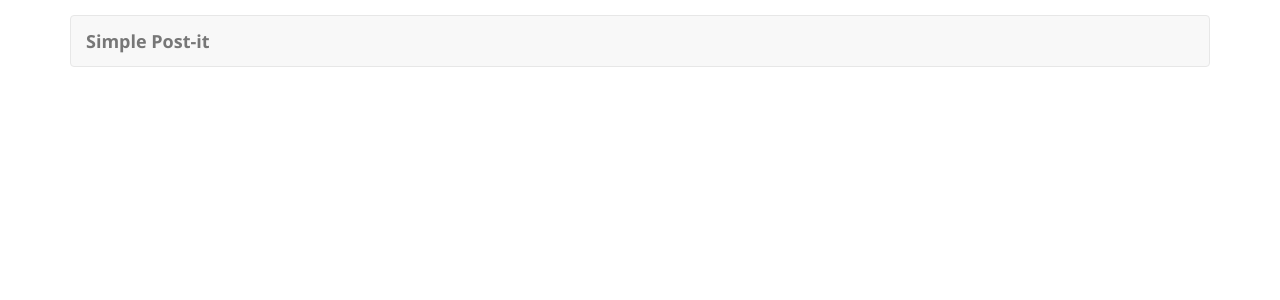
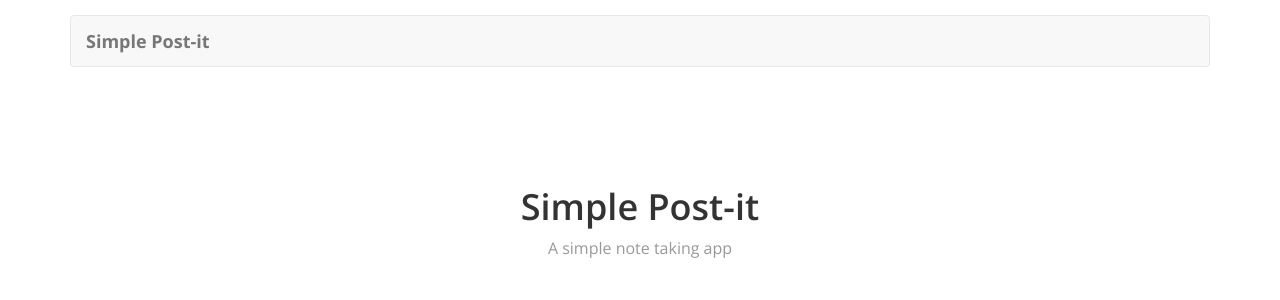
Before and after one commit to schmidtk14/notes-client, a React (Create React App) app: page / in a window 1280 px wide. Shown: the top 300 px of the page. Built offline with nearby package versions, Linux system fonts and the light colour scheme.

Commit message:
Route.js added to handle single page routing.  Home.js added for home page
-Routing added to app.js using Routes.js, For now only route is to homepage.
-Basic styling added to Home with Home.css

```diff
--- a/src/App.js
+++ b/src/App.js
@@ -2,6 +2,7 @@ import React from "react";
 import { Link } from "react-router-dom";
 import { Navbar } from "react-bootstrap";
 import "./App.css";
+import Routes from "./Routes";
 
 function App() {
   return (
@@ -14,6 +15,7 @@ function App() {
           <Navbar.Toggle />
         </Navbar.Header>
       </Navbar>
+      <Routes />
     </div>
   );
 }
--- /dev/null
+++ b/src/Routes.js
@@ -0,0 +1,13 @@
+import React from "react";
+import { Route, Switch } from "react-router-dom";
+import Home from "./containers/Home";
+
+export default function Routes() {
+  return (
+    <Switch>
+      <Route exact path="/">
+        <Home />
+      </Route>
+    </Switch>
+  );
+}
--- /dev/null
+++ b/src/containers/Home.css
@@ -0,0 +1,13 @@
+.Home .lander {
+    padding: 80px 0;
+    text-align: center;
+  }
+
+  .Home .lander h1 {
+    font-family: "Open Sans", sans-serif;
+    font-weight: 600;
+  }
+
+  .Home .lander p {
+    color: #999;
+  }
--- /dev/null
+++ b/src/containers/Home.js
@@ -0,0 +1,13 @@
+import React from "react";
+import "./Home.css";
+
+export default function Home() {
+  return (
+    <div className="Home">
+      <div className="lander">
+        <h1>Simple Post-it</h1>
+        <p>A simple note taking app</p>
+      </div>
+    </div>
+  );
+}
```
